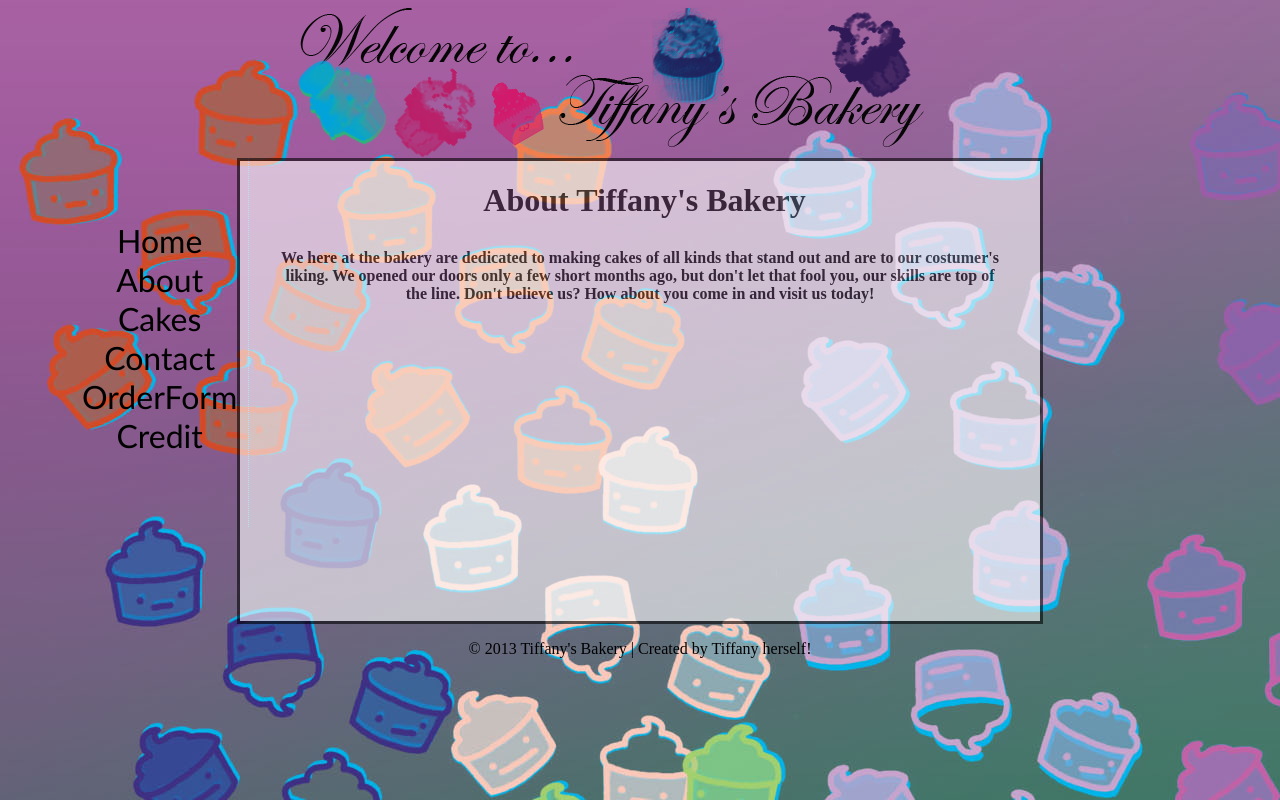
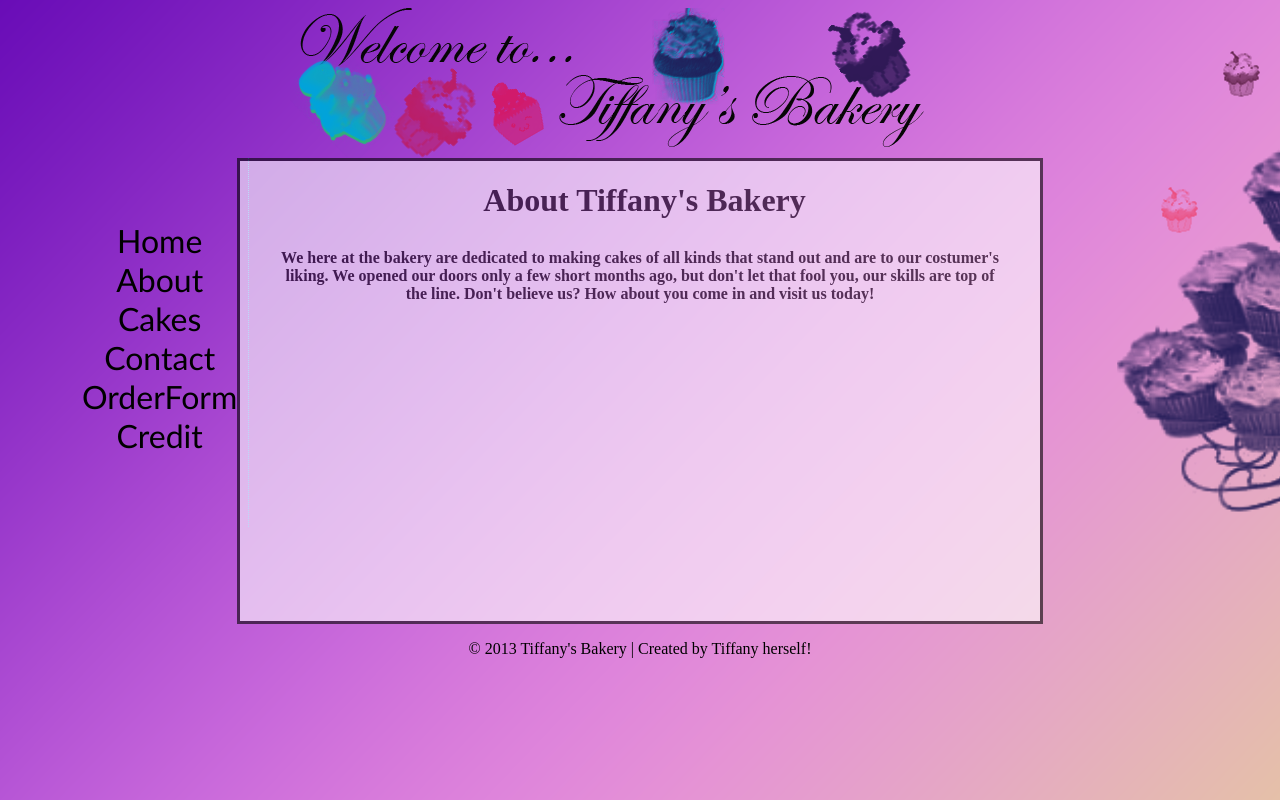
Before and after one commit to tsmith20/Bakery-Site, a PHP site: page /about.html in a window 1280 px wide. Run offline with PHP 8.4, Linux system fonts and the light colour scheme.

Commit message:
new background

```diff
--- a/style.css
+++ b/style.css
@@ -10,9 +10,8 @@ margin-top: 0px;
 }
 
 body {
-background-image: url('Images/Background.jpg');
+background-image: url('Images/Background2.png');
 background-repeat: no-repeat;
-background-attachment:fixed;
 text-align: center;
 }
 
```
Also changed, not shown: Images/Background2.png (added).
